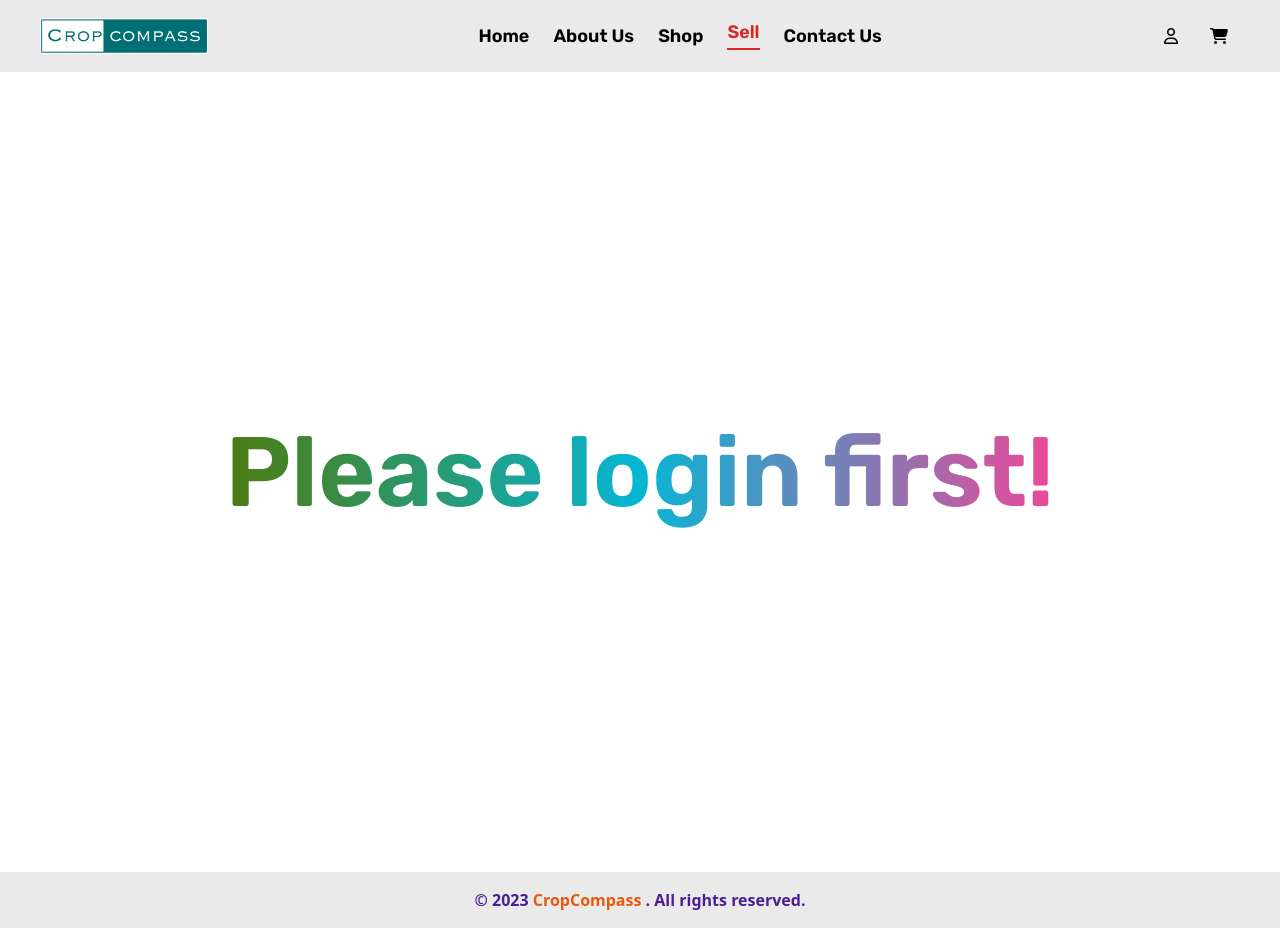
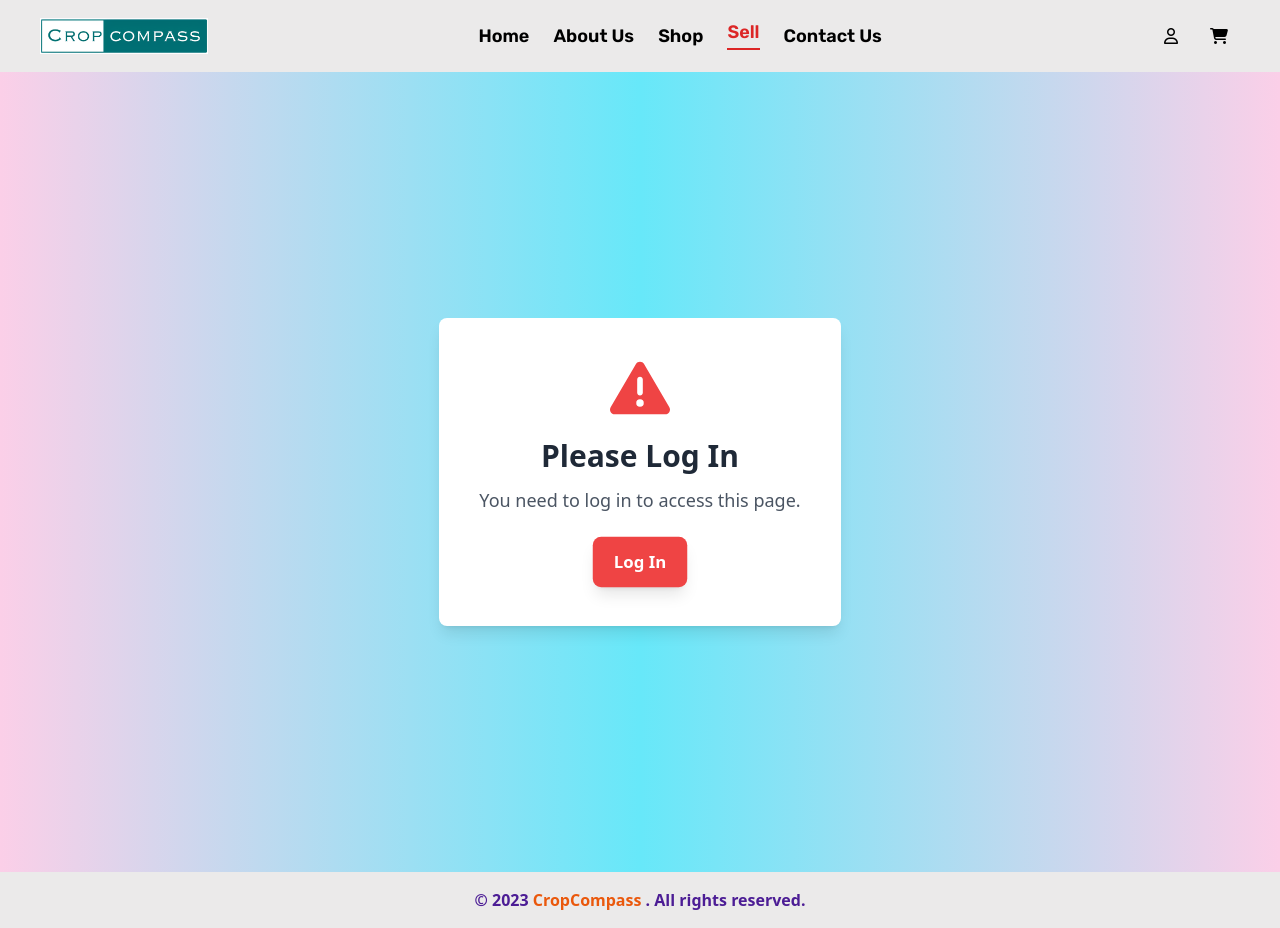
Before and after one commit to subhadip-kundu/CropCompass-farmersOwnEcommerce, a React (Vite) app in the folder client/: page /sell in a window 1280 px wide. Built offline with nearby package versions, Linux system fonts and the light colour scheme.

Commit message:
Error fixed

```diff
--- a/client/src/Components/ERROR/Page404.jsx
+++ b/client/src/Components/ERROR/Page404.jsx
@@ -3,7 +3,7 @@ import './Page404.css'
 
 const Page404 = () => {
   return (
-    <main className="bg-blue-900 py-8 flex flex-col items-center justify-center text-white font-sans font-Rubik">
+    <main className="bg-blue-900 py-8 flex flex-col items-center justify-center text-white font-Rubik h-screen">
       <h1 className="text-3xl md:text-5xl mb-8 uppercase">Error 404. The page does not exist</h1>
       <p className="max-w-lg mb-8">Sorry! The page you are looking for cannot be found. Perhaps the page you requested was moved or deleted. It is also possible that you made a small typo when entering the address. Go to the main page.</p>
       <div className="relative w-full max-w-md flex justify-center items-center">
--- a/client/src/Components/HomeComponent/Footer/Copyright.jsx
+++ b/client/src/Components/HomeComponent/Footer/Copyright.jsx
@@ -1,13 +1,24 @@
-import React from 'react';
+import React, { useEffect } from "react";
+import { useDispatch, useSelector } from "react-redux";
+import { isLogged } from "../../../redux/logged/loggedSlice";
+function Copyright() {
+  const dispatch = useDispatch();
+  const isLoggedIn = useSelector((state) => state.isLogged.value);
 
-function Copyright() {
-    return (
+  useEffect(() => {
+    if (document.cookie && !isLoggedIn) {
+      dispatch(isLogged(true));
+    }
+  }, [dispatch, isLoggedIn]);
 
-            <div className="p-4 text-center bg-[#EBEAEA]">
-                <p className="text-violet-900 font-semibold ">&copy; 2023 <span className='text-orange-600'>CropCompass</span> . All rights reserved.</p>
-            </div>
-
-    );
+  return (
+    <div className="p-4 text-center bg-[#EBEAEA]">
+      <p className="text-violet-900 font-semibold ">
+        &copy; 2023 <span className="text-orange-600">CropCompass</span> . All
+        rights reserved.
+      </p>
+    </div>
+  );
 }
 
 export default Copyright;
--- a/client/src/Components/HomeComponent/Home/Home.jsx
+++ b/client/src/Components/HomeComponent/Home/Home.jsx
@@ -1,26 +1,16 @@
-import React from 'react'
-import Carousel from '../Carousel/Carousel'
+import React, { useEffect } from 'react';
+import Carousel from '../Carousel/Carousel';
 import Welcome from '../Welcome/Welcome';
 import ServicesCard from '../ServicesCard/ServicesCard';
-import { useDispatch, useSelector } from 'react-redux';
-import { isLogged } from '../../../redux/logged/loggedSlice';
 
 function Home() {
-
-  const dispatch = useDispatch();
-
-  const isLoggedIn = useSelector((state) => state.isLogged.value);
-  if(document.cookie && !isLoggedIn){
-    dispatch(isLogged(true));
-  }
-
   return (
     <div>
       <Carousel />
       <Welcome />
       <ServicesCard />
     </div>
-  )
+  );
 }
 
-export default Home ;
+export default Home;
--- /dev/null
+++ b/client/src/Components/PleaseLogin.jsx
@@ -0,0 +1,31 @@
+import React from 'react';
+import { FontAwesomeIcon } from '@fortawesome/react-fontawesome';
+import { faExclamationTriangle } from '@fortawesome/free-solid-svg-icons';
+import 'animate.css/animate.min.css';
+
+const PleaseLogin = () => {
+    const goHome = () => {
+      window.location.href = '/';
+    };
+  return (
+    <div className="flex items-center justify-center h-screen bg-gradient-to-r from-pink-200 via-cyan-300 to-pink-200">
+      <div className="bg-white p-10 rounded-lg shadow-lg text-center animate__animated animate__fadeIn animate__delay-1s">
+        <FontAwesomeIcon
+          icon={faExclamationTriangle}
+          className="text-red-500 text-6xl animate__animated animate__flash animate__infinite"
+        />
+        <h1 className="mt-5 text-3xl font-bold text-gray-800 animate__animated animate__fadeInDown">
+          Please Log In
+        </h1>
+        <p className="mt-3 text-lg text-gray-600 animate__animated animate__fadeInDown animate__delay-1s">
+          You need to log in to access this page.
+        </p>
+        <button onClick={goHome} className="mt-6 px-5 py-3 bg-red-500 text-white font-semibold rounded-lg shadow-lg hover:bg-red-700 focus:outline-none focus:ring-2 focus:ring-red-300 animate__animated animate__pulse animate__infinite">
+          Log In
+        </button>
+      </div>
+    </div>
+  );
+};
+
+export default PleaseLogin;
--- a/client/src/Components/Sell/FarmarInputForm.jsx
+++ b/client/src/Components/Sell/FarmarInputForm.jsx
@@ -131,13 +131,13 @@ const FarmerInputForm = () => {
             <form onSubmit={handleSubmit}>
               <div className="mb-4">
                 <label
-                  className="block text-gray-700 text-sm font-bold mb-2"
+                  className="block text-gray-700 text-sm font-bold mb-2 "
                   htmlFor="item-name"
                 >
                   Item Name
                 </label>
                 <input
-                  className="shadow appearance-none border rounded w-full py-2 px-3 text-gray-700 leading-tight focus:outline-none focus:shadow-outline"
+                  className=" capitalize shadow appearance-none border rounded w-full py-2 px-3 text-gray-700 leading-tight focus:outline-none focus:shadow-outline"
                   id="item-name"
                   type="text"
                   placeholder="Enter item name"
@@ -163,7 +163,7 @@ const FarmerInputForm = () => {
                   <option value="Rice">Rice</option>
                   <option value="Wheat">Wheat</option>
                   <option value="Nuts">Nuts</option>
-                  <option value="Suger">Suger</option>
+                  <option value="Sugar">Sugar</option>
                   <option value="Spices">Spices</option>
                   <option value="Fruits">Fruits</option>
                   <option value="Vegetables">Vegetables</option>
--- a/client/src/Components/Sell/Sell.jsx
+++ b/client/src/Components/Sell/Sell.jsx
@@ -1,21 +1,13 @@
 import React from "react";
 import FarmerInputForm from "./FarmarInputForm";
 import { useSelector } from "react-redux";
+import PleaseLogin from "../PleaseLogin";
 
-const CenteredMessage = () => {
-  return (
-    <div className="flex items-center justify-center h-screen font-Rubik">
-      <h1 className="text-8xl font-bold leading-loose text-transparent bg-clip-text bg-gradient-to-r from-lime-700 via-cyan-500 to-pink-500 animate-pulse">
-      Please login first!
-      </h1>
-    </div>
-  );
-};
 
 function Sell() {
   const isLoggedIn = useSelector((state) => state.isLogged.value);
   return !isLoggedIn ? (
-    <CenteredMessage />
+    <PleaseLogin />
   ) : (
     <div className="min-h-[90vh] flex justify-center items-center w-[75%] mx-auto">
       <FarmerInputForm />
--- a/client/src/Components/Shop/Shop.jsx
+++ b/client/src/Components/Shop/Shop.jsx
@@ -2,22 +2,14 @@ import React from "react";
 import FoodGrid from "./FoodGrid";
 import { useSelector } from "react-redux";
 import { CartProvider } from "../../CartContext"; // Import CartProvider
+import PleaseLogin from "../PleaseLogin";
 
-const CenteredMessage = () => {
-  return (
-    <div className="flex items-center justify-center h-screen font-Rubik">
-      <h1 className="text-8xl font-bold leading-loose text-transparent bg-clip-text bg-gradient-to-r from-lime-700 via-cyan-500 to-pink-500 animate-pulse">
-      Please login first!
-      </h1>
-    </div>
-  );
-};
 
 function Shop() {
   const isLoggedIn = useSelector((state) => state.isLogged.value);
   return (
     <CartProvider> {/* Wrap Shop with CartProvider */}
-      {isLoggedIn ? <FoodGrid /> : <CenteredMessage />}
+      {isLoggedIn ? <FoodGrid /> : <PleaseLogin />}
     </CartProvider>
   );
 }
--- a/client/src/Components/Success.jsx
+++ b/client/src/Components/Success.jsx
@@ -35,7 +35,7 @@ const Success = () => {
           onClick={returnHome}
           className="mt-6 px-5 py-3 bg-green-500 text-white font-semibold rounded-lg shadow-lg hover:bg-green-700 focus:outline-none focus:ring-2 focus:ring-green-300 animate__animated animate__pulse animate__delay-2s"
         >
-          Go to Dashboard
+          Go to Home
         </button>
       </div>
     </div>
```
